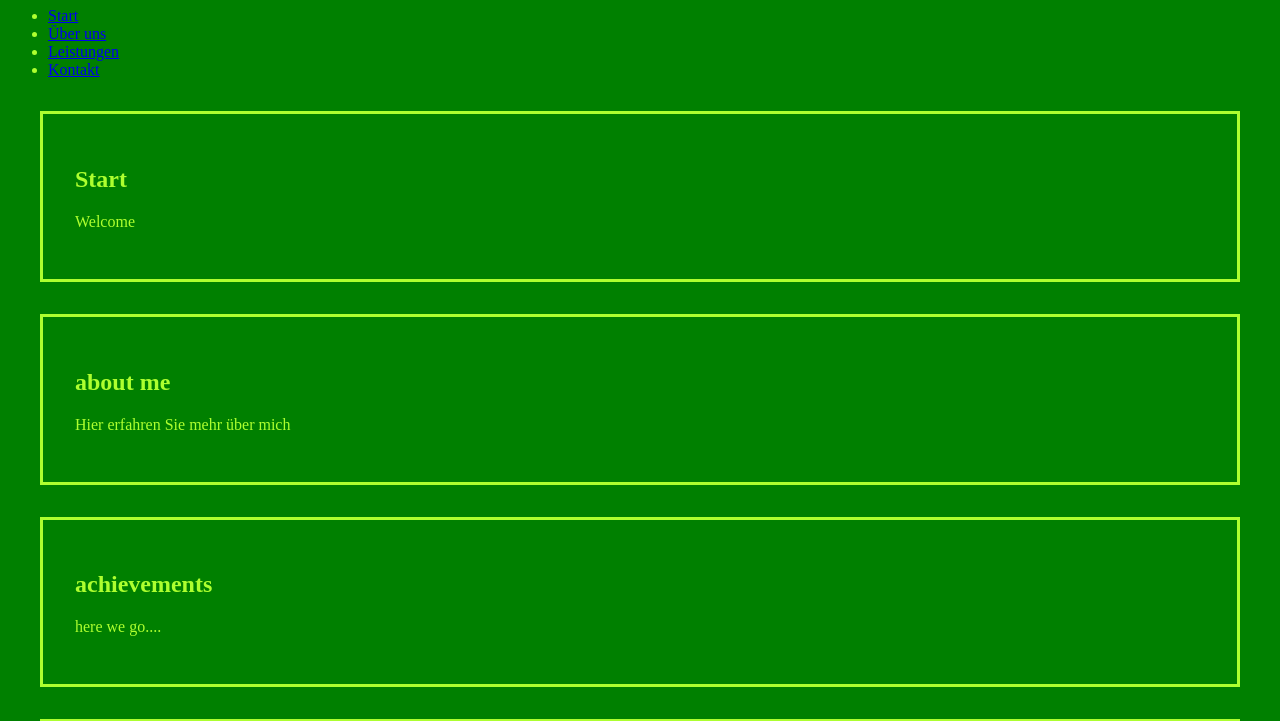
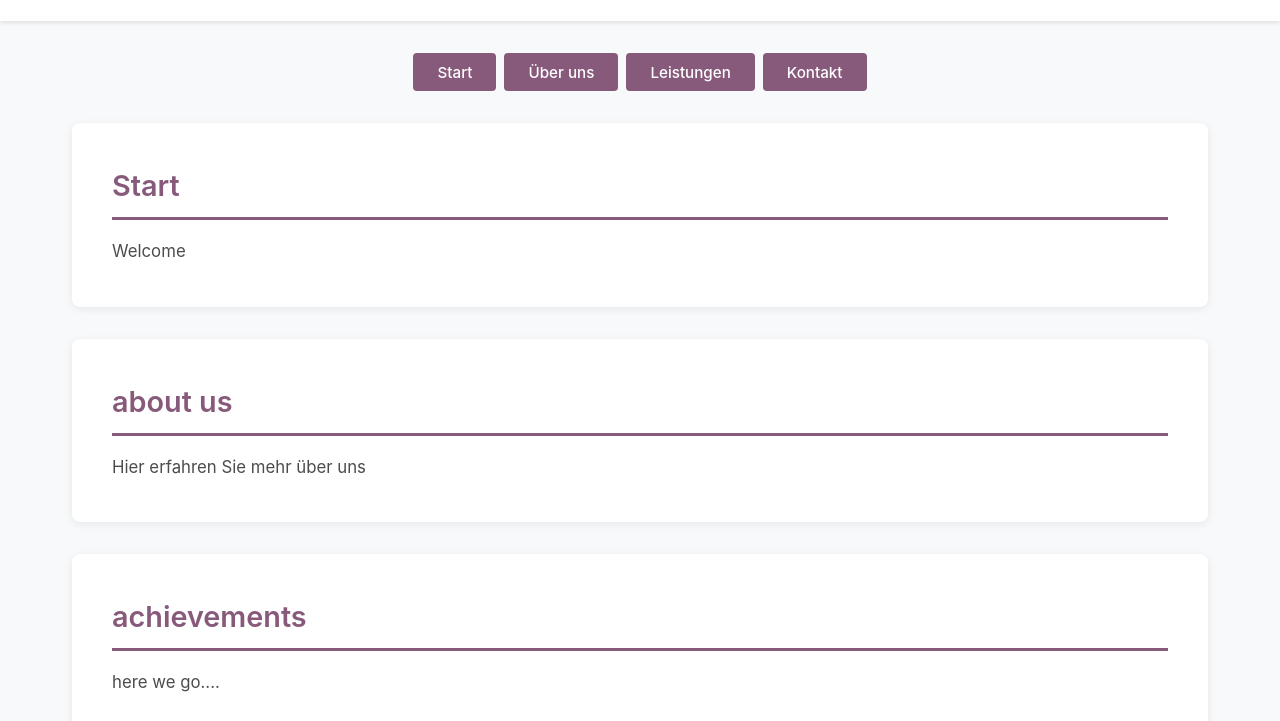
Before and after one commit to TsunamiGuenther/TsunamiGuenther_P, a plain HTML site: page tsunamiguenther.html in a window 1280 px wide. Shown: the part 73-794 px from the top of the page. Drawn offline with Linux system fonts and the light colour scheme.

Commit message:
Changes to be committed: modified:   tsunamiStyle.css modified:   tsunamiguenther.html

```diff
--- a/tsunamiStyle.css
+++ b/tsunamiStyle.css
@@ -1,13 +1,139 @@
-body{
- background-color: green;
-    color: greenyellow;
-    font-family: 1em monospace;
+/* Odoo 18 Community Version Styling */
+
+* {
+    margin: 0;
+    padding: 0;
+    box-sizing: border-box;
 }
-section{
-    margin: 2em;
-    padding: 2em;
-    border: 0.2em solid greenyellow;
-    background-color: green;
-    color: greenyellow;
-    font-family: 1em monospace;
+
+body {
+    background-color: #f8f9fa;
+    color: #212529;
+    font-family: -apple-system, BlinkMacSystemFont, 'Segoe UI', Roboto, 'Helvetica Neue', Arial, sans-serif;
+    line-height: 1.6;
 }
+
+header {
+    background-color: #ffffff;
+    color: #212529;
+    padding: 1rem 2rem;
+    box-shadow: 0 2px 4px rgba(0, 0, 0, 0.1);
+    position: sticky;
+    top: 0;
+    z-index: 1000;
+}
+
+header h1 {
+    color: #875A7B;
+    font-size: 1.8rem;
+    font-weight: 600;
+    margin-bottom: 1rem;
+    text-align: center;
+}
+
+nav {
+    display: flex;
+    justify-content: center;
+    gap: 0.5rem;
+    flex-wrap: wrap;
+}
+
+.button {
+    background-color: #875A7B;
+    color: #ffffff;
+    font-family: inherit;
+    font-size: 0.95rem;
+    font-weight: 500;
+    border: none;
+    border-radius: 4px;
+    padding: 0.6rem 1.5rem;
+    cursor: pointer;
+    transition: all 0.3s ease;
+    text-decoration: none;
+    display: inline-block;
+}
+
+.button:hover {
+    background-color: #714B67;
+    box-shadow: 0 4px 8px rgba(135, 90, 123, 0.3);
+    transform: translateY(-2px);
+}
+
+.button:active {
+    transform: translateY(0);
+}
+
+main {
+    max-width: 1200px;
+    margin: 0 auto;
+    padding: 2rem;
+}
+
+section {
+    background-color: #ffffff;
+    margin: 2rem 0;
+    padding: 2.5rem;
+    border-radius: 8px;
+    box-shadow: 0 2px 8px rgba(0, 0, 0, 0.08);
+    transition: box-shadow 0.3s ease;
+}
+
+section:hover {
+    box-shadow: 0 4px 16px rgba(0, 0, 0, 0.12);
+}
+
+section h2 {
+    color: #875A7B;
+    font-size: 1.8rem;
+    font-weight: 600;
+    margin-bottom: 1rem;
+    border-bottom: 3px solid #875A7B;
+    padding-bottom: 0.5rem;
+}
+
+section p {
+    color: #4c4c4c;
+    font-size: 1.05rem;
+    line-height: 1.8;
+}
+
+footer {
+    background-color: #2c2c2c;
+    color: #ffffff;
+    text-align: center;
+    padding: 2rem;
+    margin-top: 3rem;
+}
+
+footer p {
+    font-size: 0.9rem;
+    opacity: 0.9;
+}
+
+/* Responsive Design */
+@media (max-width: 768px) {
+    header {
+        padding: 1rem;
+    }
+
+    header h1 {
+        font-size: 1.5rem;
+    }
+
+    nav {
+        flex-direction: column;
+    }
+
+    .button {
+        width: 100%;
+        text-align: center;
+    }
+
+    main {
+        padding: 1rem;
+    }
+
+    section {
+        padding: 1.5rem;
+    }
+}
--- a/tsunamiguenther.html
+++ b/tsunamiguenther.html
@@ -2,34 +2,36 @@
 <head>
     <meta charset="UTF-8">
     <meta name="viewport" content="width=device-width, initial-scale=1.0">
-    <title>TsunamiGünther_welcome_to_</title>
+    <title>disposition_management</title>
     <link rel="stylesheet" href="tsunamiStyle.css">
 </head>
 <body>
     <header>
-        <h1>Willkommen bei Tsunami Günther</h1>
-        <nav>
-            <ul>
-                <li><a href="#home">Start</a></li>
-                <li><a href="#about">Über uns</a></li>
-                <li><a href="#services">Leistungen</a></li>
-                <li><a href="#contact">Kontakt</a></li>
-            </ul>
-        </nav>
+        <h1>TsunamiPitz Disposition Management</h1>
+
     </header>
 
     <main>
-        <section id="home">
+         <nav>
+
+                <button class="button" href="#TsunamiPitz">Start</button>
+                <button class="button" href="#about">Über uns</button>
+                <button class="button" href="#achievements">Leistungen</button>
+                <button class="button" href="#contact">Kontakt</button>
+
+        </nav>
+
+        <section id="TsunamiPitz">
             <h2>Start</h2>
             <p>Welcome</p>
         </section>
 
         <section id="about">
-            <h2>about me</h2>
-            <p>Hier erfahren Sie mehr über mich</p>
+            <h2>about us</h2>
+            <p>Hier erfahren Sie mehr über uns</p>
         </section>
 
-        <section id="services">
+        <section id="achievements">
             <h2>achievements</h2>
             <p>here we go....</p>
         </section>
```
